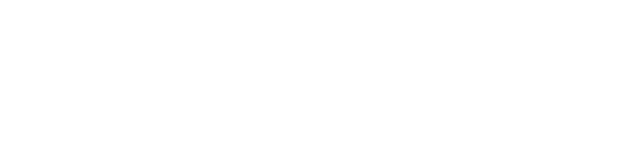
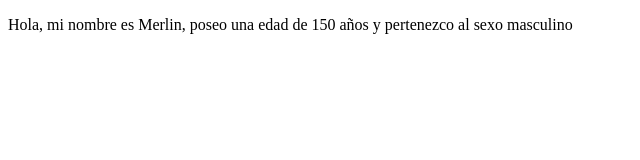
Before and after one commit to k4rlit0s13/tallerBasicoPOO, a plain HTML site: page index.html in a window 1280 px wide. Shown: the whole page, without its empty margins (0-640 px from the left). Drawn offline with Linux system fonts and the light colour scheme.

Commit message:
feat: :sparkles: ejercicio 1
Crea una clase llamada Persona que tenga las siguientes
propiedades:nombre,edad, sexoyunmétodollamadosaludar
que imprima en la consola un saludo con el nombre de la
persona.
Crea una instancia de la clase Persona llamada persona1 y
asigna valores a sus propiedades. Luego, llama al método
saludar()paraquelapersonaimprimasusaludo.

```diff
--- a/index.html
+++ b/index.html
@@ -8,6 +8,7 @@
 </head>
 <body>
 
+    <p class="saludo_de_merlin"></p>
 
 </body>
 </html>
--- a/js/components/clases.js
+++ b/js/components/clases.js
@@ -0,0 +1,23 @@
+//      FORMULA CLASE
+
+// class NombreDeLaClase {
+//     constructor(parametro1, parametro2, ...) {
+//         this.propiedad1 = parametro1;
+//         this.propiedad2 = parametro2;
+//     }
+//     metodo1() {
+//     }
+// }
+
+//________________________________________________________________________________________________________________________________________________________________________________________________________________________________________________________________________________________________________________
+
+export class perfilMago {
+    constructor(nombre,edad,sexo){
+        this.nombre=nombre;
+        this.edad=edad;
+        this.sexo=sexo;
+    }
+    saludar=()=>{
+        return(`Hola, mi nombre es ${this.nombre}, poseo una edad de ${this.edad} años y pertenezco al sexo ${this.sexo}`);
+    }
+};
--- a/js/main.js
+++ b/js/main.js
@@ -0,0 +1,5 @@
+import { perfilMago } from "./components/clases.js";
+
+const mago = new perfilMago('Merlin',150,'masculino');
+const mostrarsaludo=document.querySelector('.saludo_de_merlin')
+mostrarsaludo.innerHTML=mago.saludar();
```
